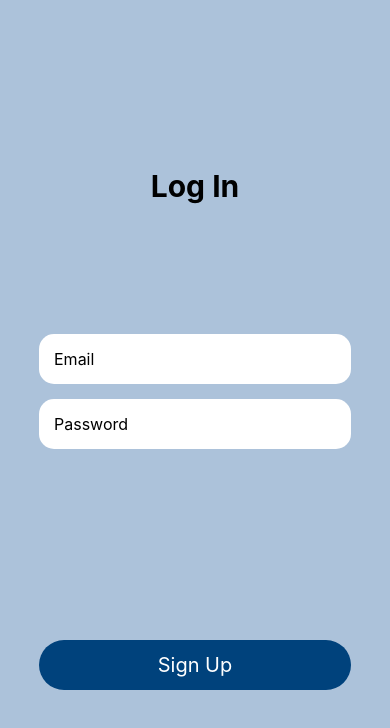
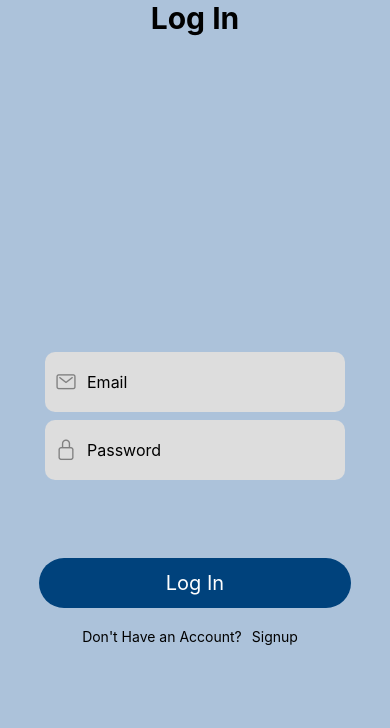
Before and after one commit to loraine-shandi/appdev2, a React Native app in the folder react-native-layout/: screen / in a window 390 px wide. Shown: the top 728 px of the page. Built offline with nearby package versions, Linux system fonts and the light colour scheme.

Commit message:
added footer for navigation and added login image
-added icons

```diff
--- a/react-native-layout/App.js
+++ b/react-native-layout/App.js
@@ -9,7 +9,7 @@ export default function App() {
   return (
     <>
       {
-        page == 'login' ? <Login/> : <Signup/>
+        page == 'login' ? <Login setPage={setPage}/> : <Signup setPage={setPage}/>
       }
     </>
   );
--- a/react-native-layout/src/screens/Login.js
+++ b/react-native-layout/src/screens/Login.js
@@ -1,26 +1,35 @@
 // import {useState} from 'react';
-import {View, TouchableOpacity, Text, StyleSheet} from 'react-native';
+import {View, TouchableOpacity, Text, StyleSheet, Image} from 'react-native';
+import login from '../../assets/login.png'
+import { Ionicons } from '@expo/vector-icons';
 
-const Login = () => {
+const Login = ({setPage}) => {
   return (
     <View style={styles.container}>
       <View style={styles.header}>
+        <Image source={login} style={styles.image}/>
         <Text style={styles.signup}>Log In</Text>
       </View>
       <View style={styles.content}>
 
         <View style={styles.input}>
-          <Text style={styles.text}>Email</Text>
+            <Ionicons name="mail-outline" size={22} color="gray" />
+            <Text style={styles.text}>Email</Text>
         </View>
         <View style={styles.input}>
-          <Text style={styles.text}>Password</Text>
+            <Ionicons name="lock-closed-outline" size={22} color="gray" />
+            <Text style={styles.text}>Password</Text>
         </View>
 
 
       </View>
       <View style={styles.footer}>
         <View style={styles.button}>
-            <Text style={styles.textbutton}>Sign Up</Text>
+            <Text style={styles.textbutton}>Log In</Text>
+        </View>
+        <View style={styles.footerFooter}>
+            <Text>Don't Have an Account?</Text>
+            <Text onPress={()=>setPage('signup')} style={{marginHorizontal: 10}}>Signup</Text>
         </View>
 
       </View>
@@ -32,16 +41,16 @@ const styles = StyleSheet.create({
   container: {
     flex: 1,
     backgroundColor: 'rgb(172, 194, 218)',
+
   },
   header: {
-    flex: 2,
-    justifyContent: "flex-end",
+    flex: 1,
     paddingBottom: 80,
     alignItems: "center"
   },
   content: {
-    flex: 3,
-    justifyContent: "flex-start",
+    flex: 2,
+    justifyContent: "center",
     paddingTop: 50,
     alignItems: "center"
   },
@@ -55,15 +64,15 @@ const styles = StyleSheet.create({
     fontWeight: "bold",
   },
   input: {
-
-    borderRadius: 15,
-    height: 50,
-    backgroundColor: "white",
-    borderColor: 'rgb(11, 43, 78)',
-    paddingHorizontal: 15,
-    width: '80%',
-    justifyContent: "center",
-    marginBottom: 15,
+    width:  300,
+    height: 60,
+    flexDirection: 'row',
+    alignItems: 'center',
+    gap: 10,
+    padding: 10,
+    backgroundColor: '#ddd',
+    borderRadius: 10,
+    margin: 4
 
   },
   text: {
@@ -85,6 +94,14 @@ const styles = StyleSheet.create({
   textbutton: {
     fontSize: 20,
     color: "white"
+  },
+  image:{
+    width: '200',
+    height: '200'
+  },
+  footerFooter:{
+    flexDirection: 'row',
+    marginTop: 20
   }
 });
 
--- a/react-native-layout/src/screens/Signup.js
+++ b/react-native-layout/src/screens/Signup.js
@@ -1,7 +1,8 @@
 // import {useState} from 'react';
 import {View, TouchableOpacity, Text, StyleSheet} from 'react-native';
+import { Ionicons } from '@expo/vector-icons';
 
-const Signup = () => {
+const Signup = ({setPage}) => {
   return (
     <View style={styles.container}>
       <View style={styles.header}>
@@ -9,16 +10,20 @@ const Signup = () => {
       </View>
       <View style={styles.content}>
         <View style={styles.input}>
-          <Text style={styles.text}>Username</Text>
+            <Ionicons name="person" size={22} color="gray" />
+            <Text style={styles.text}>Username</Text>
         </View>
 
         <View style={styles.input}>
-          <Text style={styles.text}>Email</Text>
+            <Ionicons name="mail-outline" size={22} color="gray" />
+            <Text style={styles.text}>Email</Text>
         </View>
         <View style={styles.input}>
-          <Text style={styles.text}>Password</Text>
+            <Ionicons name="lock-closed-outline" size={22} color="gray" />
+            <Text style={styles.text}>Password</Text>
         </View>
         <View style={styles.input}>
+            <Ionicons name="lock-closed-outline" size={22} color="gray" />
           <Text style={styles.text}>Confirm Password</Text>
         </View>
 
@@ -26,6 +31,10 @@ const Signup = () => {
       <View style={styles.footer}>
         <View style={styles.button}>
             <Text style={styles.textbutton}>Sign Up</Text>
+        </View>
+        <View style={styles.footerFooter}>
+            <Text>Have an Account?</Text>
+            <Text onPress={()=>setPage('login')} style={{marginHorizontal: 10}}>Login</Text>
         </View>
 
       </View>
@@ -53,22 +62,23 @@ const styles = StyleSheet.create({
   footer: {
     flex: 2,
     justifyContent: "flex-start",
-    alignItems: "center"
+    alignItems: "center",
+
   },
   signup: {
     fontSize: 30,
     fontWeight: "bold",
   },
   input: {
-
-    borderRadius: 15,
-    height: 50,
-    backgroundColor: "white",
-    borderColor: 'rgb(11, 43, 78)',
-    paddingHorizontal: 15,
-    width: '80%',
-    justifyContent: "center",
-    marginBottom: 15,
+    width:  300,
+    height: 60,
+    flexDirection: 'row',
+    alignItems: 'center',
+    gap: 10,
+    padding: 10,
+    backgroundColor: '#ddd',
+    borderRadius: 10,
+    margin: 4
 
   },
   text: {
@@ -90,6 +100,10 @@ const styles = StyleSheet.create({
   textbutton: {
     fontSize: 20,
     color: "white"
+  },
+  footerFooter:{
+    flexDirection: 'row',
+    marginTop: 20
   }
 });
 
```
Also changed, not shown: react-native-layout/assets/login.png (added).
